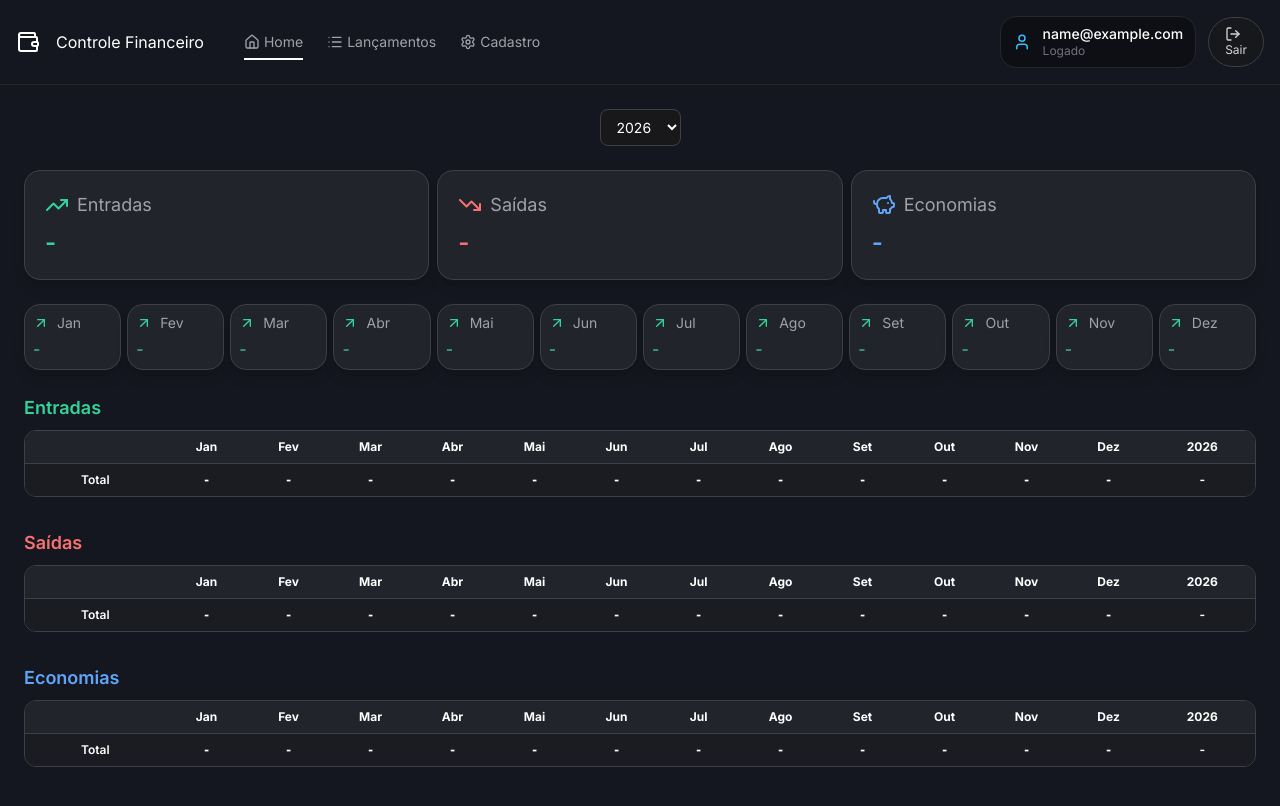
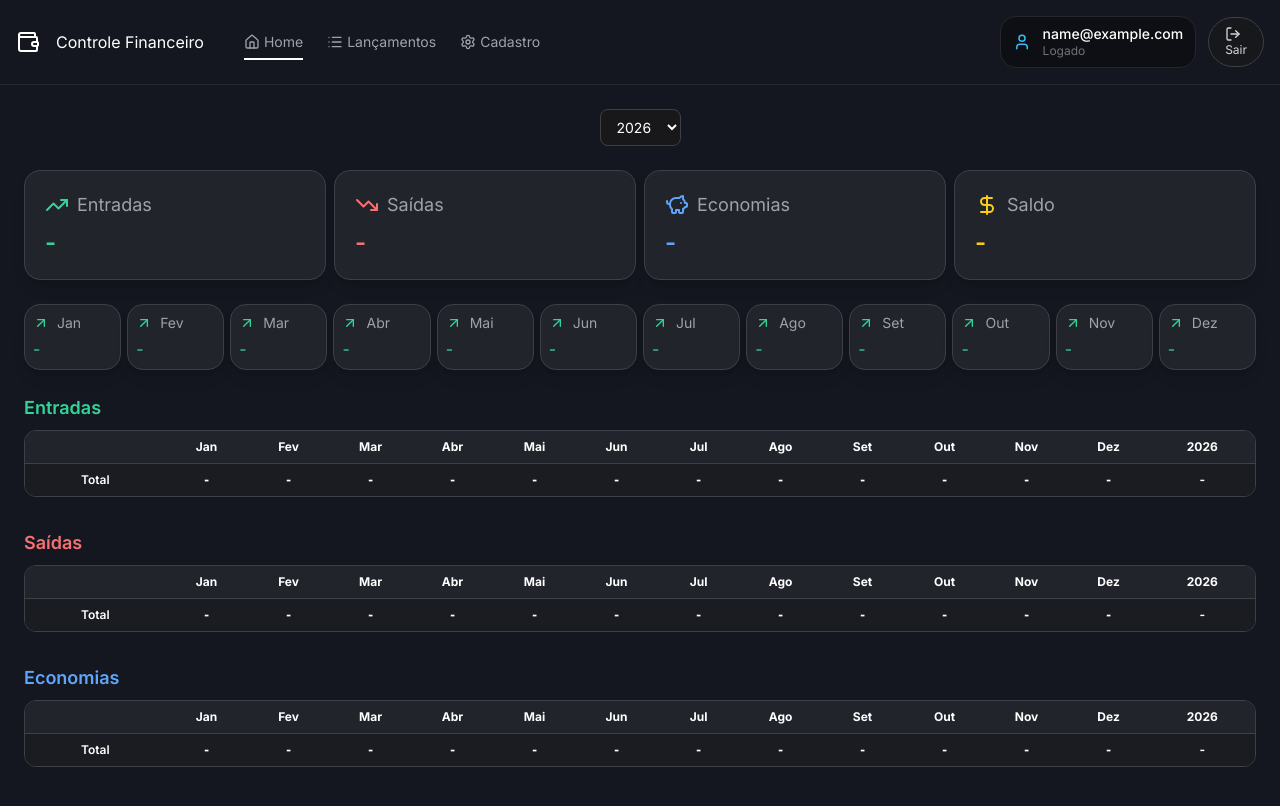
Before and after one commit to ftliska/controle-financeiro, a React (Vite) app: page / in a window 1280 px wide. Both pictures are taken after typing "name@example.com", "Sample123" into the empty fields and a click on the button "Entrar". Shown: the top 806 px of the page. Built offline with nearby package versions, Linux system fonts and the light colour scheme.

Commit message:
feat: adiciona novo card na home

```diff
--- a/src/components/CardsHome.jsx
+++ b/src/components/CardsHome.jsx
@@ -6,6 +6,7 @@ import {
   PiggyBank,
   TrendingUp,
   TrendingDown,
+  DollarSign,
 } from "lucide-react";
 
 export default function CardsHome({
@@ -50,7 +51,7 @@ export default function CardsHome({
           ))}
         </select>
       </div>
-      <div className="grid grid-cols-3 gap-2 mb-6">
+      <div className="grid grid-cols-4 gap-2 mb-6">
         <div className="bg-[#22242b] p-5 rounded-2xl shadow-lg border border-[#3d4047] hover:scale-[1.02] transition">
           <p className="flex items-center gap-2 text-lg text-zinc-400">
             <TrendingUp className="text-emerald-400" size={24} />
@@ -78,6 +79,16 @@ export default function CardsHome({
           </p>
           <p className="text-2xl font-semibold text-blue-400 mt-2">
             {formatBRL(summary.economias)}
+          </p>
+        </div>
+
+        <div className="bg-[#22242b] p-5 rounded-2xl shadow-lg border border-[#3d4047] hover:scale-[1.02] transition">
+          <p className="flex items-center gap-2 text-lg text-zinc-400">
+            <DollarSign className="text-yellow-400" size={24} />
+            Saldo
+          </p>
+          <p className="text-2xl font-semibold text-yellow-400 mt-2">
+            {formatBRL(summary.entradas - summary.saidas - summary.economias)}
           </p>
         </div>
       </div>
```
